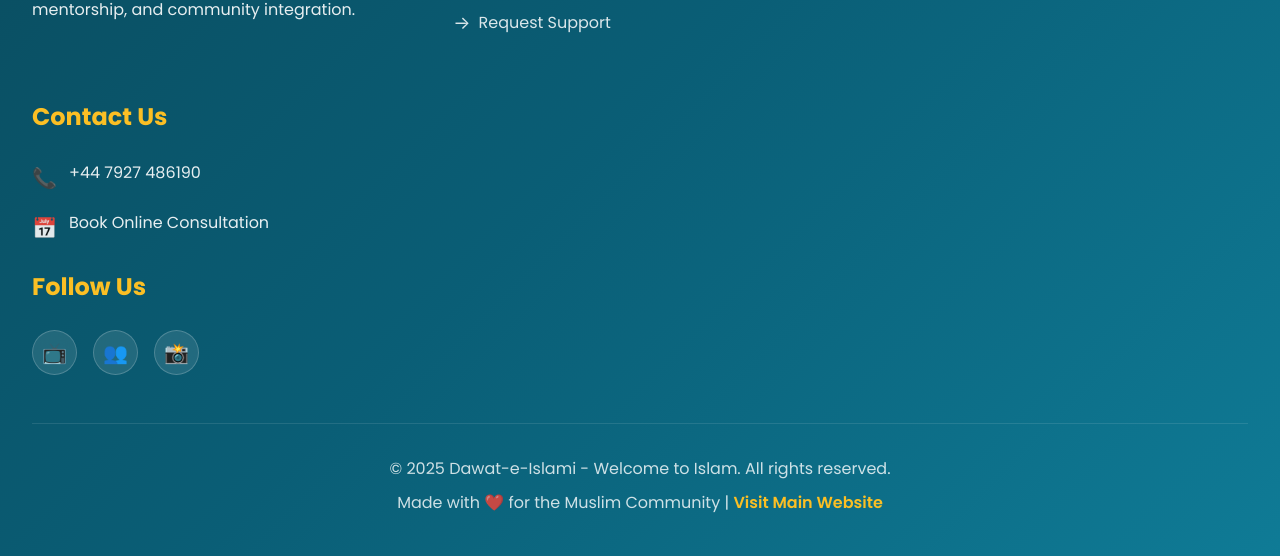
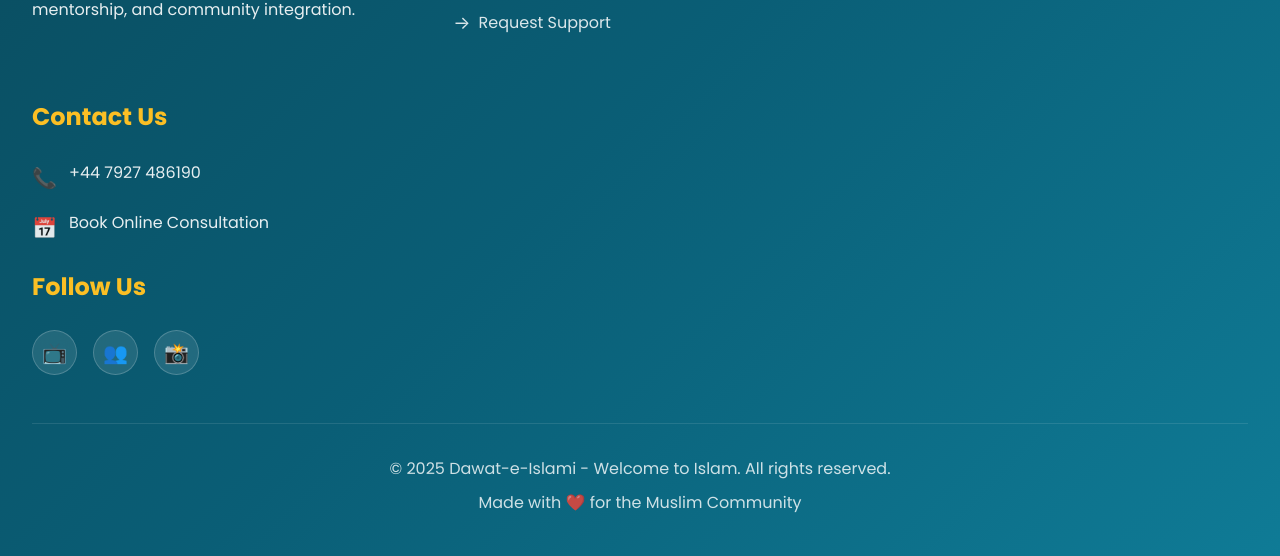
Before and after one commit to Muhammad-786/welcometoislam, a plain HTML site: page index.html in a window 1280 px wide. Shown: the part 8239-8795 px from the top of the page. Drawn offline with nearby package versions, Linux system fonts and the light colour scheme.

Commit message:
Updated footer

```diff
--- a/index.html
+++ b/index.html
@@ -411,7 +411,7 @@
 
       <div class="footer-bottom">
         <p>&copy; 2025 Dawat-e-Islami - Welcome to Islam. All rights reserved.</p>
-        <p>Made with ❤️ for the Muslim Community | <a href="https://dawateislamiyorkshire.co.uk" target="_blank">Visit Main Website</a></p>
+        <p>Made with ❤️ for the Muslim Community</p>
       </div>
     </div>
   </footer>
```
